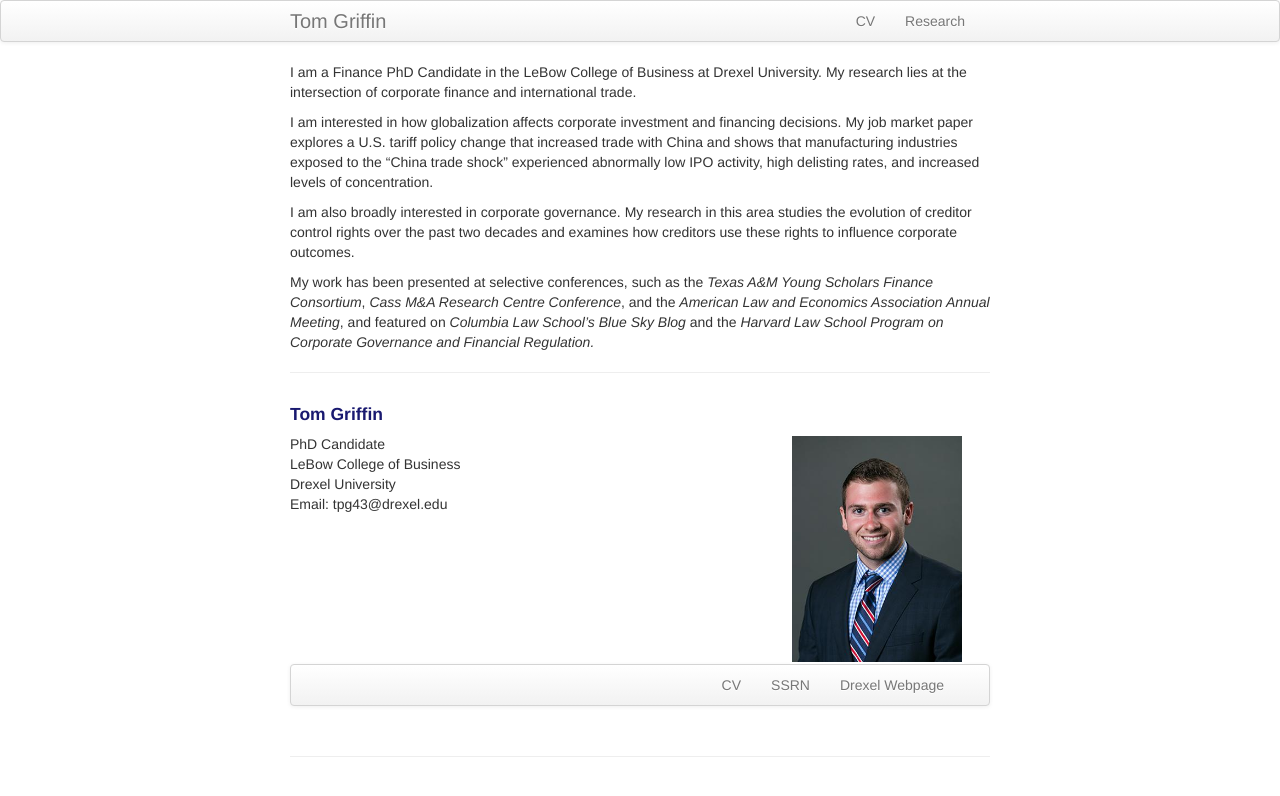
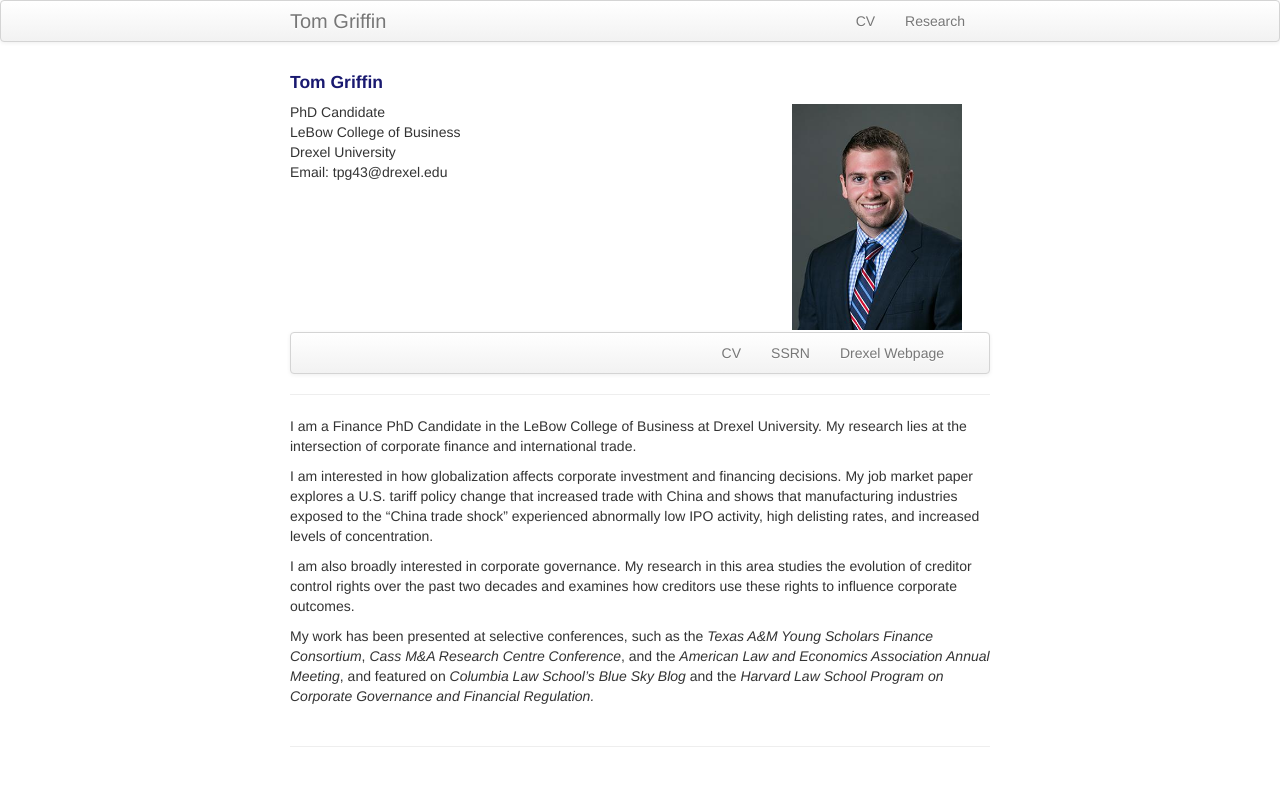
Before and after one commit to ThomasPGriffin/thomaspgriffin.github.io, a Jekyll site: the page built from index.md, in a window 1280 px wide. Shown: the top 796 px of the page. Built offline with Jekyll 4.4.1, drawn with Linux system fonts in a browser that asks for light colours; part of the change alters nothing that is shown.

```diff
--- a/index.md
+++ b/index.md
@@ -3,14 +3,6 @@ layout: frontpage
 title: Tom Griffin
 description: Tom Griffin is a PhD Candidate at Drexel University
 keywords: Tom, Griffin, Thomas, finance, phd, drexel
----
-I am a Finance PhD Candidate in the LeBow College of Business at Drexel University. My research lies at the intersection of corporate finance and international trade.<br/>
-
-I am interested in how globalization affects corporate investment and financing decisions. My job market paper explores a U.S. tariff policy change that increased trade with China and shows that manufacturing industries exposed to the “China trade shock” experienced abnormally low IPO activity, high delisting rates, and increased levels of concentration.<br/>
-
-I am also broadly interested in corporate governance. My research in this area studies the evolution of creditor control rights over the past two decades and examines how creditors use these rights to influence corporate outcomes.<br/>
-
-My work has been presented at selective conferences, such as the *Texas A&M Young Scholars Finance Consortium*, *Cass M&A Research Centre Conference*, and the *American Law and Economics Association Annual Meeting*, and featured on *Columbia Law School’s Blue Sky Blog* and the *Harvard Law School Program on Corporate Governance and Financial Regulation.*
 
 ---
 <div class="container">
@@ -41,3 +33,12 @@ My work has been presented at selective conferences, such as the *Texas A&M Youn
       </ul>
   </div>
 </div>
+
+---
+I am a Finance PhD Candidate in the LeBow College of Business at Drexel University. My research lies at the intersection of corporate finance and international trade.<br/>
+
+I am interested in how globalization affects corporate investment and financing decisions. My job market paper explores a U.S. tariff policy change that increased trade with China and shows that manufacturing industries exposed to the “China trade shock” experienced abnormally low IPO activity, high delisting rates, and increased levels of concentration.<br/>
+
+I am also broadly interested in corporate governance. My research in this area studies the evolution of creditor control rights over the past two decades and examines how creditors use these rights to influence corporate outcomes.<br/>
+
+My work has been presented at selective conferences, such as the *Texas A&M Young Scholars Finance Consortium*, *Cass M&A Research Centre Conference*, and the *American Law and Economics Association Annual Meeting*, and featured on *Columbia Law School’s Blue Sky Blog* and the *Harvard Law School Program on Corporate Governance and Financial Regulation.*
```
